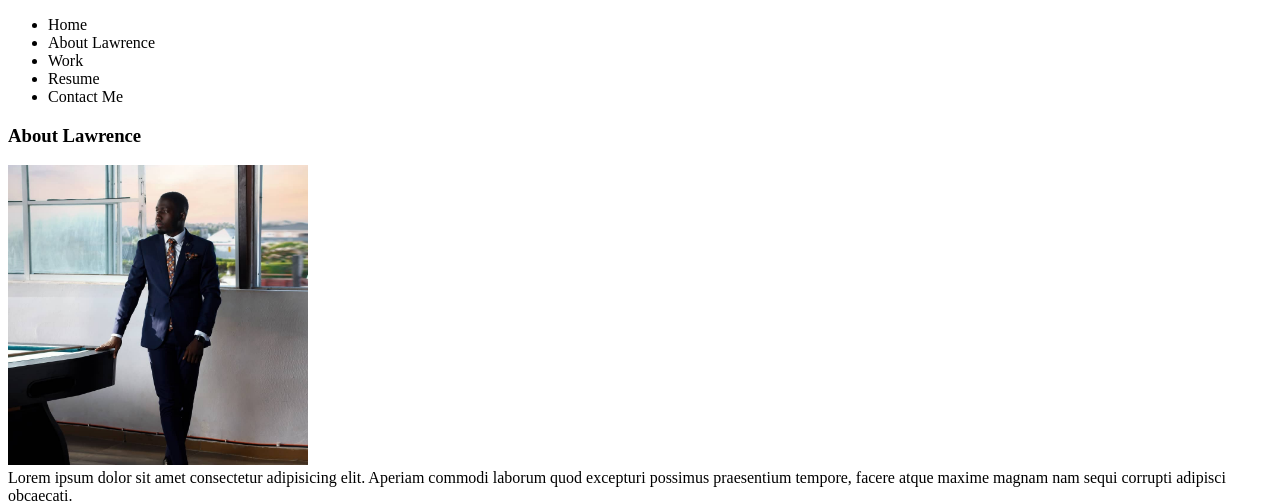
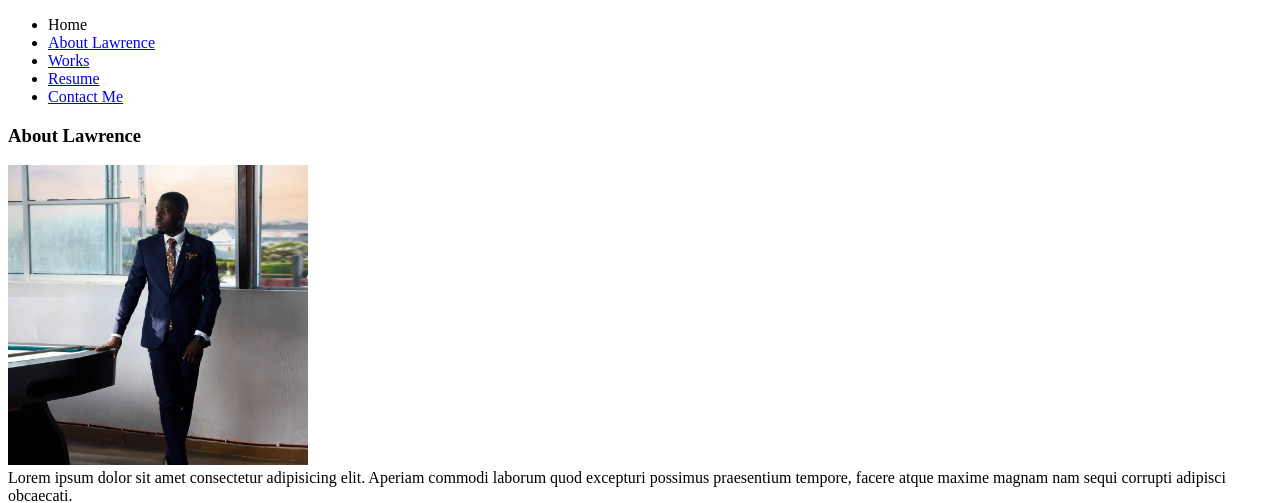
Before and after one commit to MJlawrence-cyber/HTML-CHECKPOINT, a plain HTML site: page index.html in a window 1280 px wide. Shown: the top 503 px of the page. Drawn offline with Linux system fonts and the light colour scheme; files whose address does not match are found by name.

Commit message:
added links to the header

```diff
--- a/index.html
+++ b/index.html
@@ -10,16 +10,17 @@
     <nav>
         <ul>
             <li>Home</li>
-            <li>About Lawrence</li>
-            <li>Work</li>
-            <li>Resume</li>
-            <li>Contact Me</li>
+            <li> <a href="#About">About Lawrence</a></li>
+            <li> <a href="#works">Works</a></li>
+            <li> <a href="#resume">Resume</a></li>
+            <li> <a href="#contact">Contact Me</a></li>
             </ul>
             <!--Creating About Section-->
-            <section>
+            <section id="About">
                 <h3>About Lawrence</h3>
                 <img src="../Pages/Media/Images/Lawrence_in_black_suit.jpeg" alt="Lawrence_in_black_suit" width="300" height="300" /> <br>
                 <article>Lorem ipsum dolor sit amet consectetur adipisicing elit. Aperiam commodi laborum quod excepturi possimus praesentium tempore, facere atque maxime magnam nam sequi corrupti adipisci obcaecati.
+                <br />
 
                 <br/>Watch Lawrence jolly
                 <br/>
@@ -35,7 +36,7 @@
 
                 </section>
             <!--Creating My Works Section-->
-            <section>
+            <section id="works">
                 <h3>My Works</h3>
                 <ul>
                     <li>Site Service Engineering</li>
@@ -44,7 +45,7 @@
                     <li>Operations Manager</li>
                     <li>Fullstack Developer (in-view)</li>
                 <!--Creating Resume Section-->
-                <section>
+                <section id="resume">
                     <h3>My Resume</h3>
                 </section>
                 </ul>
@@ -54,7 +55,7 @@
                 <h3>My Resume</h3>
             </section>
             <!--Creating Contact Me Section-->
-            <section>
+            <section id="contact">
                 <h3>Contact Me</h3>
                 <ul>
                     <li><a href="mailto:lawfulunderworld@gmail.com">Click here to send me a mail</a></li>
```
